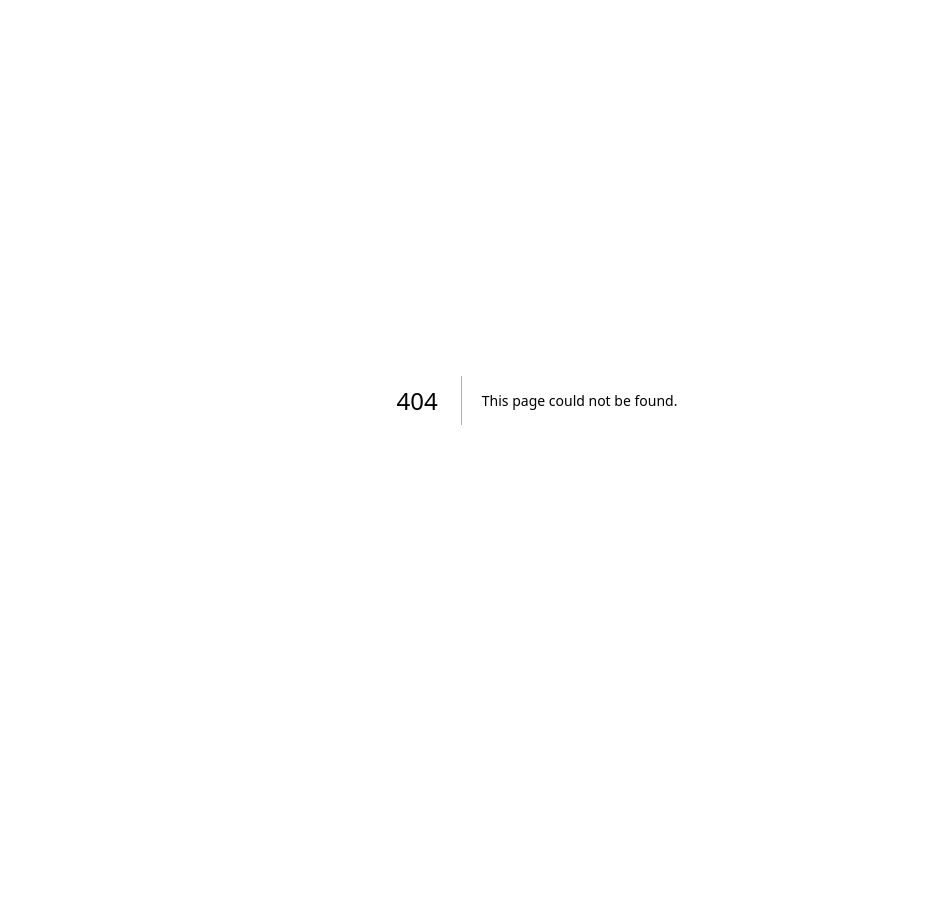
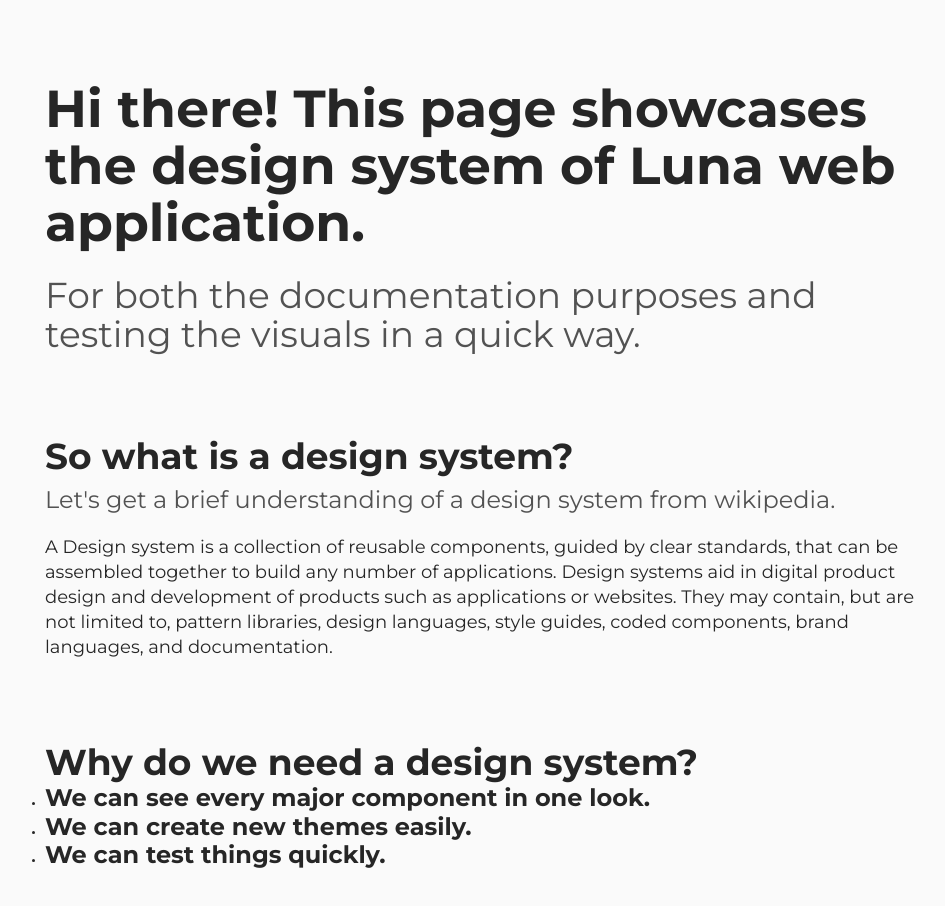
Before and after one commit to basliq/luna-web, a Next.js app: page /sandbox in a window 1280 px wide. Before the commit this address had no page. Shown: the top 906 px of the page, without its empty margins (103-1048 px from the left). Before the commit the page ends 800 px from the top, so only its background shows below. Built offline with nearby package versions, Linux system fonts and the light colour scheme.

Commit message:
feat(styles): add basic style definitions for headings and paragraphs

```diff
--- a/src/app/layout.tsx
+++ b/src/app/layout.tsx
@@ -1,5 +1,11 @@
 import '@/style/global.scss'
+import {Montserrat} from 'next/font/google'
 import type {Metadata} from 'next'
+
+const montserrat = Montserrat({
+  subsets: ['latin'],
+  weight: ['400', '700'],
+})
 
 export const metadata: Metadata = {
   title: 'Luna',
@@ -12,7 +18,7 @@
 
 export default function RootLayout({children}: RootProps) {
   return (
-    <html lang='en'>
+    <html lang='en' className={montserrat.className}>
       <body>{children}</body>
     </html>
   )
--- /dev/null
+++ b/src/app/sandbox/page.tsx
@@ -0,0 +1,53 @@
+import s from './styles.module.scss'
+
+export default function Sandbox() {
+  return (
+    <div className={s.container}>
+      <section className={s.intro}>
+        <div>
+          <h1>
+            Hi there! This page showcases the design system of Luna web
+            application.
+          </h1>
+          <p className='subtitle-h1'>
+            For both the documentation purposes and testing the visuals in a
+            quick way.
+          </p>
+        </div>
+
+        <div className={s.text}>
+          <h2>So what is a design system?</h2>
+          <p className='subtitle-h2'>
+            Let&apos;s get a brief understanding of a design system from
+            wikipedia.
+          </p>
+          <p className='paragraph'>
+            A Design system is a collection of reusable components, guided by
+            clear standards, that can be assembled together to build any number
+            of applications. Design systems aid in digital product design and
+            development of products such as applications or websites. They may
+            contain, but are not limited to, pattern libraries, design
+            languages, style guides, coded components, brand languages, and
+            documentation.
+          </p>
+        </div>
+
+        <div className={s.text}>
+          <h2>Why do we need a design system?</h2>
+
+          <ul>
+            <li>
+              <h3>We can see every major component in one look.</h3>
+            </li>
+            <li>
+              <h3>We can create new themes easily.</h3>
+            </li>
+            <li>
+              <h3>We can test things quickly.</h3>
+            </li>
+          </ul>
+        </div>
+      </section>
+    </div>
+  )
+}
--- /dev/null
+++ b/src/app/sandbox/styles.module.scss
@@ -0,0 +1,12 @@
+.container {
+  margin-inline-start: 10rem;
+  max-inline-size: 90rem;
+  padding-inline-start: var(--size-8);
+  padding-block: var(--size-10);
+}
+
+.intro {
+  display: flex;
+  flex-direction: column;
+  gap: var(--size-10);
+}
--- a/src/style/app/root.scss
+++ b/src/style/app/root.scss
@@ -12,7 +12,6 @@
 
 body {
   color: var(--color-text);
-  font-family: var(--font-family);
   background-color: var(--color-bg);
   overflow-x: clip;
   min-block-size: 100vh;
--- a/src/style/color/tailwind.scss
+++ b/src/style/color/tailwind.scss
@@ -5,6 +5,7 @@
 
 // Some colors might have an extra tint or shade which is not present in the standard
 // tailwind design system. These colors are suffixed with `-extended`.
+
 :root {
   // neutral - default neutral color
   --color-neutral-50: hsl(0deg 0% 98%);
--- /dev/null
+++ b/src/style/font/text.scss
@@ -0,0 +1,44 @@
+h1 {
+  font-size: var(--font-size-11);
+  line-height: var(--line-height-2);
+}
+
+.subtitle-h1 {
+  color: var(--color-text-subtitle);
+  font-size: var(--font-size-9);
+  line-height: var(--line-height-2);
+  padding-block-start: var(--size-6);
+}
+
+h2 {
+  font-size: var(--font-size-9);
+  line-height: var(--line-height-3);
+}
+
+.subtitle-h2 {
+  color: var(--color-text-subtitle);
+  font-size: var(--font-size-7);
+  line-height: var(--line-height-3);
+  padding-block-start: var(--size-3);
+}
+
+h3 {
+  font-size: var(--font-size-7);
+  line-height: var(--line-height-3);
+}
+
+.subtitle-h3 {
+  color: var(--color-text-subtitle);
+  font-size: var(--font-size-6);
+  line-height: var(--line-height-3);
+  padding-block-start: var(--size-2);
+}
+
+p {
+  font-size: var(--font-size-5);
+}
+
+.paragraph {
+  padding-block-start: var(--font-size-6);
+  line-height: var(--line-height-5);
+}
--- a/src/style/font/typography.scss
+++ b/src/style/font/typography.scss
@@ -26,7 +26,4 @@
   --line-height-3: 1.2;
   --line-height-4: 1.3;
   --line-height-5: 1.4;
-
-  // font-family properties
-  --font-family: sans-serif;
 }
--- a/src/style/global.scss
+++ b/src/style/global.scss
@@ -7,6 +7,7 @@
 @use './color/tailwind';
 @use './color/deafult';
 
+@use './font/text';
 @use './font/typography';
 
 @use './measurement/size';
```
